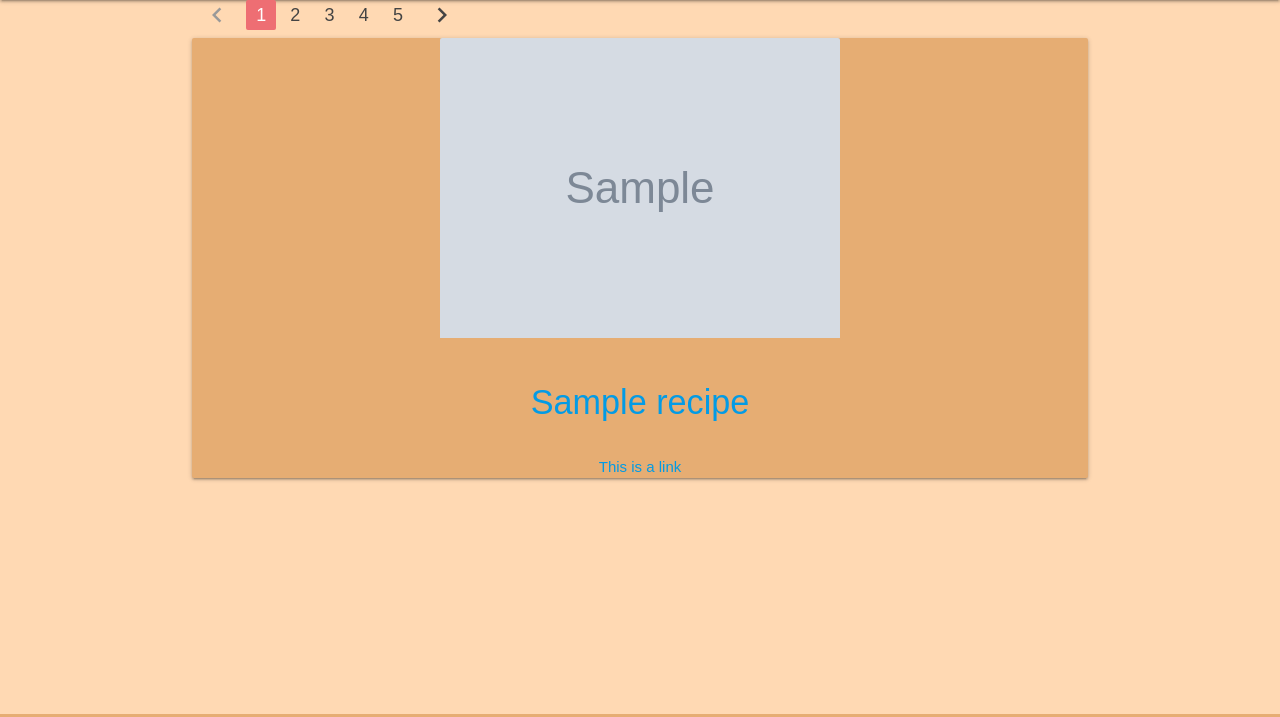
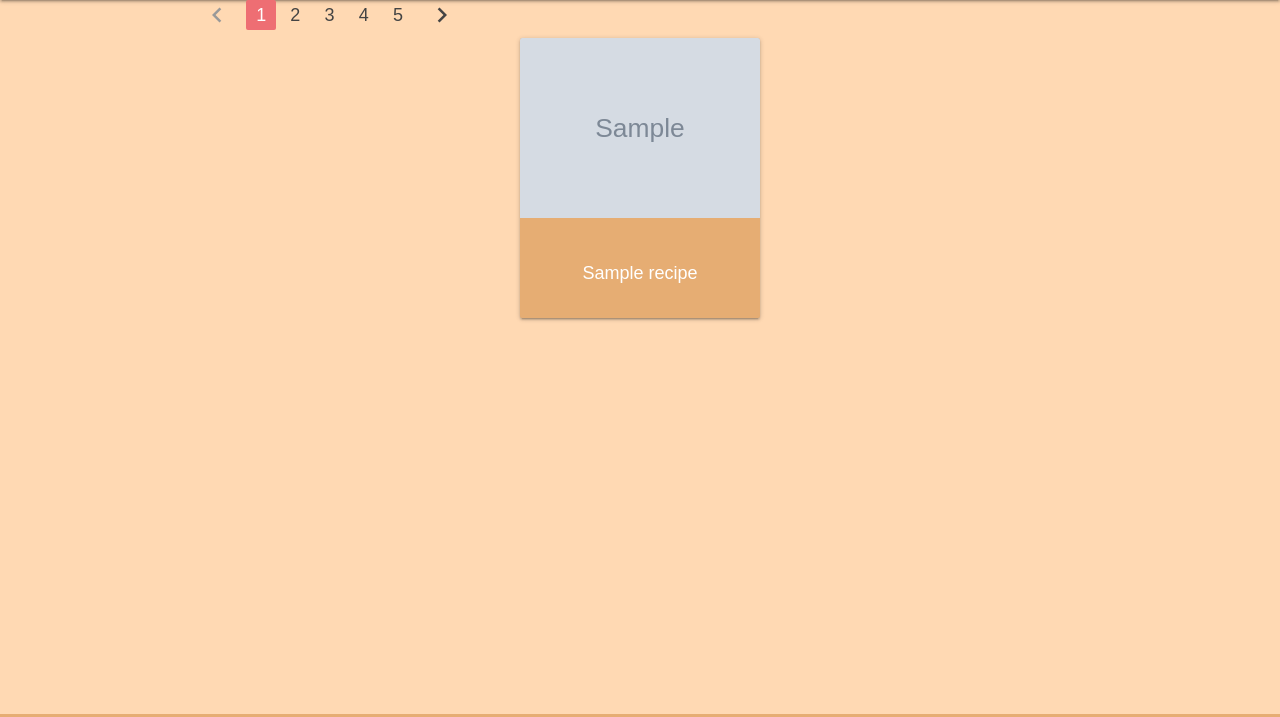
Before and after one commit to Code-Institute-Submissions/oludare89-Mofejeun_MS3_Project_JulyResub, a Flask app: page / in a window 1280 px wide. Shown: the part 64-781 px from the top of the page. Run offline with Flask 2, Linux system fonts and the light colour scheme; grey boxes marked "Sample" are stand-in pictures; a database or web service that is not in the repository returns one stand-in record (values such as "Sample title"); some libraries are stand-ins or nearby versions; some web fonts are replaced.

Commit message:
Amended formatting so recipes line up side by side on home page

```diff
--- a/app.py
+++ b/app.py
@@ -25,7 +25,7 @@ mongo = PyMongo(app)
 def home():
 
     #pagination
-    per_page = 1
+    per_page = 2
     page = request.args.get('page')
 
     if page and page.isdigit():
--- a/static/css/style.css
+++ b/static/css/style.css
@@ -56,6 +56,13 @@ ul.user-dropdown li > a {
     flex-direction: column;
     justify-content: center;
     align-items: center;
+    width: 30vh;
+}
+
+.card-content a h4 {
+    color: #fff;
+    font-size: 18px;
+    text-align: center;
 }
 
 /* Flash messages */
--- a/templates/home.html
+++ b/templates/home.html
@@ -2,7 +2,7 @@
 {% block content %}
 
     <ul class="pagination">
-        <li class="disabled"><a href="#!"><i class="material-icons">chevron_left</i></a></li>
+        <li class="disabled"><a href="#"><i class="material-icons">chevron_left</i></a></li>
         <li class="active"><a href="#!">1</a></li>
         <li class="waves-effect"><a href="#!">2</a></li>
         <li class="waves-effect"><a href="#!">3</a></li>
@@ -11,8 +11,10 @@
         <li class="waves-effect"><a href="#!"><i class="material-icons">chevron_right</i></a></li>
     </ul>
 
+    <div class="row">
     {% for recipe in recipes %}
 
+        <div class="col s6">
             <div class="card">
                 <div class="card-image">
                     <a href="#">
@@ -24,11 +26,10 @@
                         <h4>{{ recipe.recipe_name }}</h4>
                     </a>
                 </div>
-            <div class="card-rating">
-                <a href="#">This is a link</a>
             </div>
         </div>
 
     {% endfor %}
+    </div>
 
 {% endblock %}
```
Lines whose indentation alone changed are shown as unchanged.
